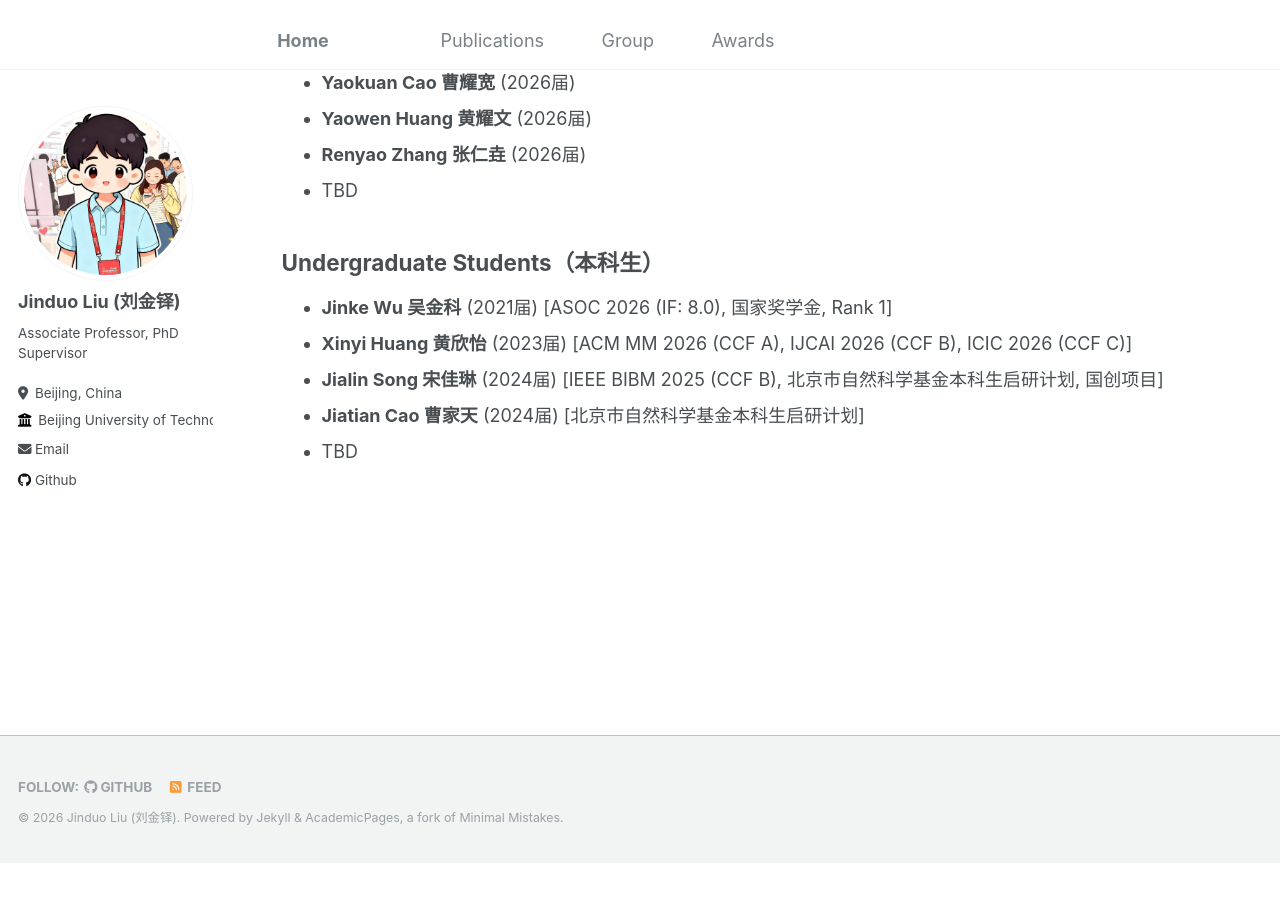
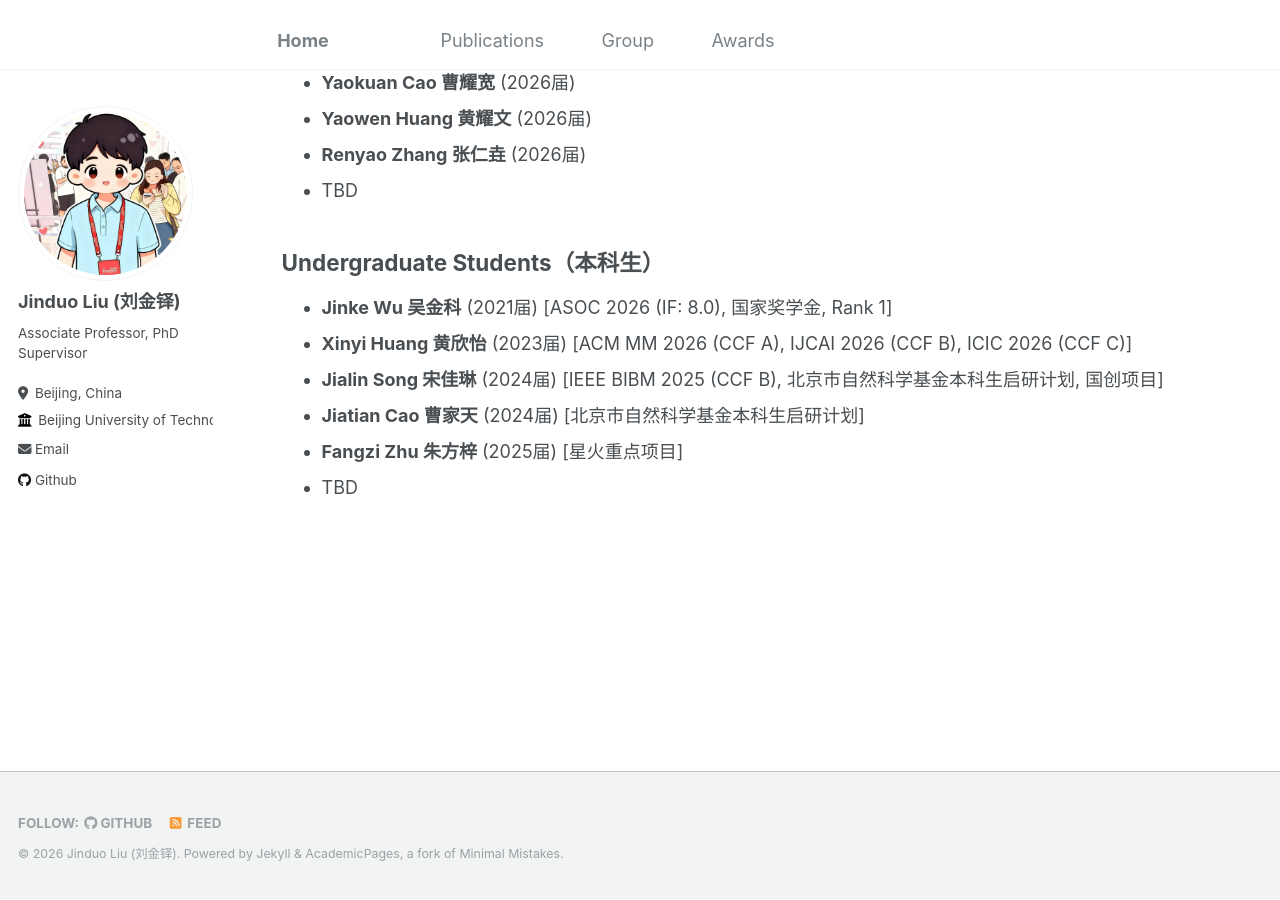
Before and after one commit to Duo67/duo067, a Jekyll site: the page built from _pages/students.md, in a window 1280 px wide and 900 px high, scrolled down 641 px. Built offline with Jekyll 4.4.1, drawn with Linux system fonts in a browser that asks for light colours; before the commit the page ends 1505 px from its top, so only the background shows below that.

Commit message:
Update students.md

```diff
--- a/_pages/students.md
+++ b/_pages/students.md
@@ -32,4 +32,5 @@ redirect_from:
 - **Xinyi Huang 黄欣怡** (2023届) [ACM MM 2026 (CCF A), IJCAI 2026 (CCF B), ICIC 2026 (CCF C)]
 - **Jialin Song 宋佳琳** (2024届) [IEEE BIBM 2025 (CCF B), 北京市自然科学基金本科生启研计划, 国创项目]
 - **Jiatian Cao 曹家天** (2024届) [北京市自然科学基金本科生启研计划]
+- **Fangzi Zhu 朱方梓** (2025届) [星火重点项目]
 - TBD
```
